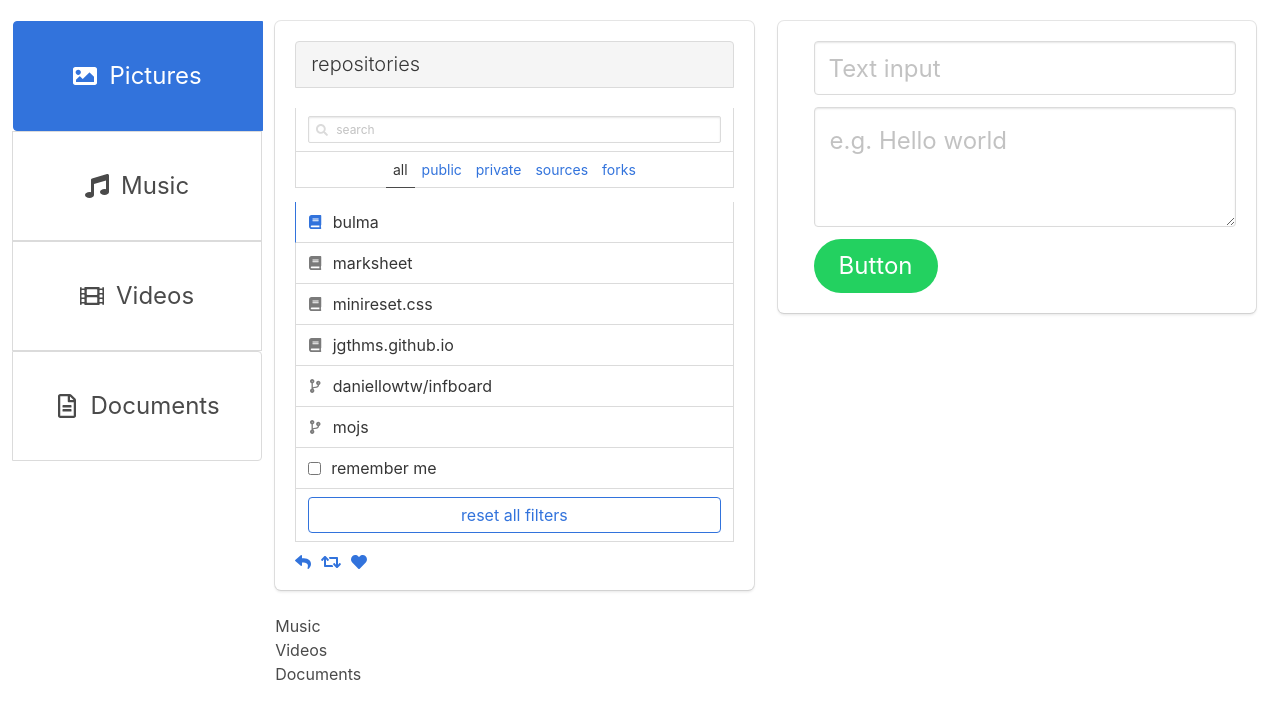
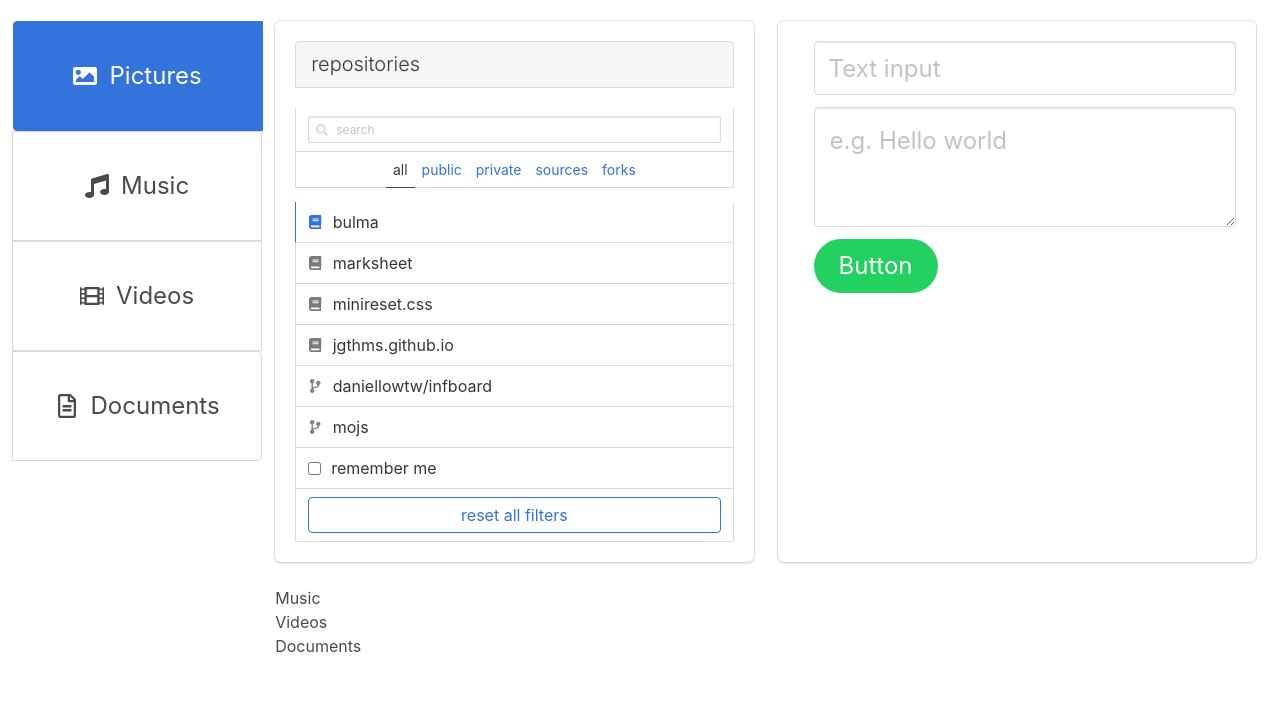
Before and after one commit to scarnage999/bulma, a website: page index.html in a window 1280 px wide. Shown: the part 168-886 px from the top of the page. Drawn offline with Linux system fonts and the light colour scheme.

Commit message:
Se agregan tiles para cada seccion

```diff
--- a/index.html
+++ b/index.html
@@ -20,7 +20,7 @@
       <span aria-hidden="true"></span>
     </a>
   </div>
-
+ <!--NAVBAR-->
   <div id="navbarBasicExample" class="navbar-menu">
     <div class="navbar-start">
       <a class="navbar-item">
@@ -68,6 +68,7 @@
     </div>
   </div>
 </nav>
+<!--FIN NAVBAR-->
   <section class="section">
       <h1 class="title">
         Hello World
@@ -76,6 +77,7 @@
         My first website with <strong>Bulma</strong>!
       </p>
 	  <div class="columns">
+	  <!--TABS-->
 	  <div class="tabs tabs-vertical is-toggle is-fullwidth is-large column is-one-fifth">
   <ul>
     <li class="is-active">
@@ -104,11 +106,11 @@
     </li>
   </ul>
 </div>
-
+ <!--FIN TABS-->
 <div id="tab-content" class="column">
-  <div class="is-active columns" data-content="1">
-    <div class="column">
-    <div class="box">
+<div class="tile is-ancestor">
+  <div class="is-active tile is-parent is-6" data-content="1">
+    <article class="tile is-child box">
   <article class="media">
     <div class="media-content">
       <div class="content">
@@ -178,31 +180,12 @@
   </div>
 </nav>
       </div>
-      <nav class="level is-mobile">
-        <div class="level-left">
-          <a class="level-item" aria-label="reply">
-            <span class="icon is-small">
-              <i class="fas fa-reply" aria-hidden="true"></i>
-            </span>
-          </a>
-          <a class="level-item" aria-label="retweet">
-            <span class="icon is-small">
-              <i class="fas fa-retweet" aria-hidden="true"></i>
-            </span>
-          </a>
-          <a class="level-item" aria-label="like">
-            <span class="icon is-small">
-              <i class="fas fa-heart" aria-hidden="true"></i>
-            </span>
-          </a>
-        </div>
-      </nav>
     </div>
   </article>
+</article>
 </div>
-</div>
- <div class="column">
- <div class="box">
+ <div class="tile is-parent is-6">
+ <article class="tile is-child box">
   <article class="media">
     <div class="media-left">
     </div>
@@ -222,19 +205,21 @@
       </div>
     </div>
   </article>
+</article>
 </div>
 </div>
+ <div data-content="2">
+	Music
   </div>
-  <p data-content="2">
-    Music
-  </p>
-  <p data-content="3">
+  <div data-content="3">
     Videos
-  </p>
-  <p data-content="4">
+  </div>
+  <div data-content="4">
     Documents
-  </p>
+  </div>
 </div>
+
+
 </div>
 
   </section>
```
